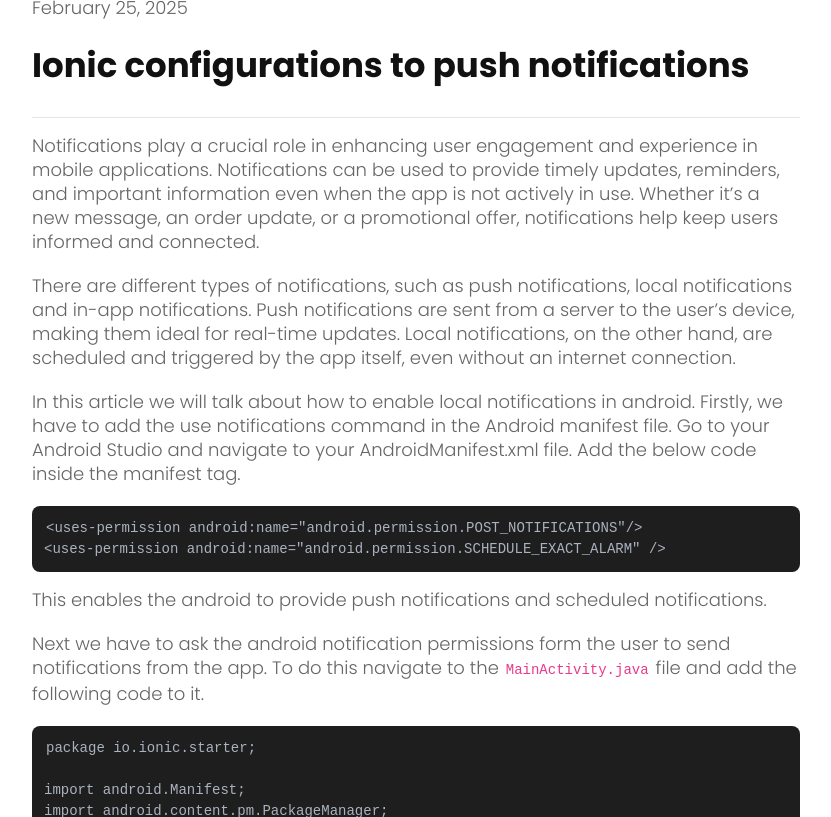
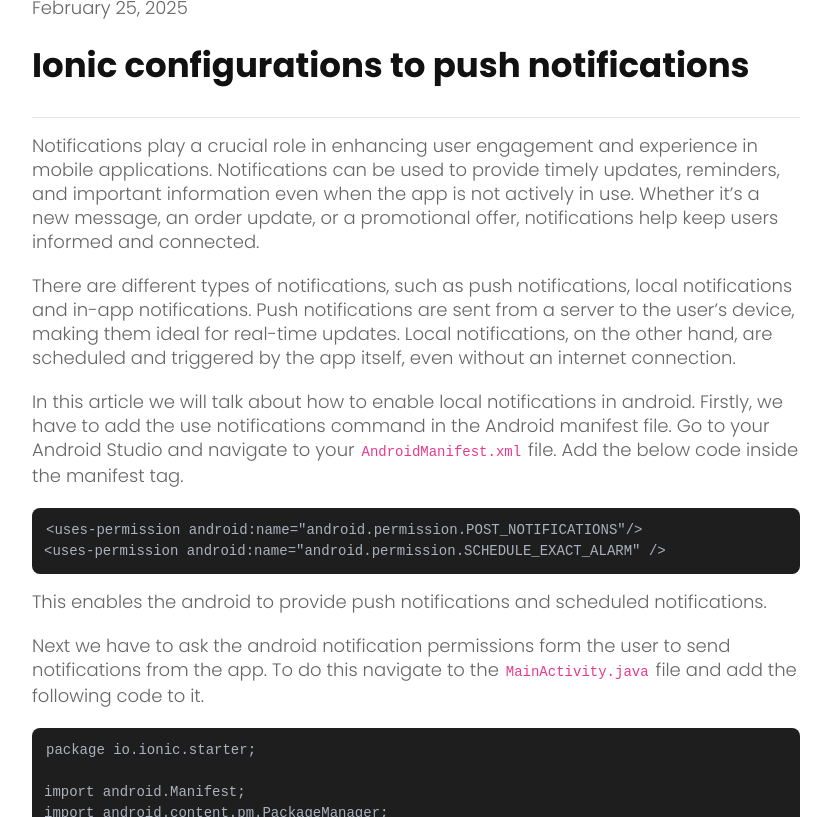
Before and after one commit to sumitpati7/blog, a Jekyll site: the page built from _posts/2025-02-25-ionic-configurations-to-push-notifications.md, in a window 1280 px wide and 900 px high, cut to the strip 83-900 px from the top of the window. Shown: the whole strip, without its empty margins (224-1055 px from the left). Built offline with Jekyll 4.4.1, drawn with Linux system fonts in a browser that asks for light colours; nearby versions of some CDN libraries; some web fonts are replaced; comment, search, counter and statistics services are not loaded.

Commit message:
auto commit

````diff
--- a/_posts/2025-02-25-ionic-configurations-to-push-notifications.md
+++ b/_posts/2025-02-25-ionic-configurations-to-push-notifications.md
@@ -9,7 +9,7 @@ Notifications play a crucial role in enhancing user engagement and experience in
 
 There are different types of notifications, such as push notifications, local notifications and in-app notifications. Push notifications are sent from a server to the user’s device, making them ideal for real-time updates. Local notifications, on the other hand, are scheduled and triggered by the app itself, even without an internet connection.
 
-In this article we will talk about how to enable local notifications in android. Firstly, we have to add the use notifications command in the Android manifest file. Go to your Android Studio and navigate to your AndroidManifest.xml file. Add the below code inside the manifest tag.
+In this article we will talk about how to enable local notifications in android. Firstly, we have to add the use notifications command in the Android manifest file. Go to your Android Studio and navigate to your `AndroidManifest.xml` file. Add the below code inside the manifest tag.
 
 ```xml
 <uses-permission android:name="android.permission.POST_NOTIFICATIONS"/>
````
